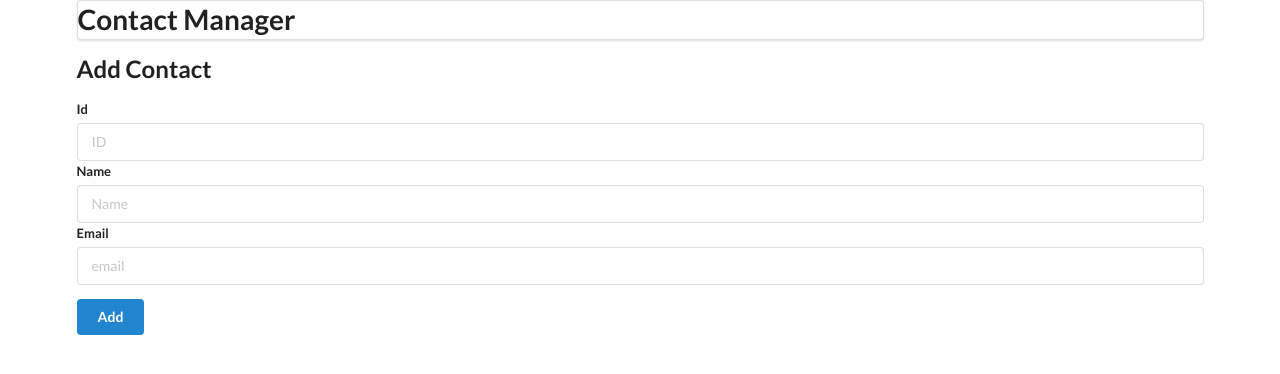
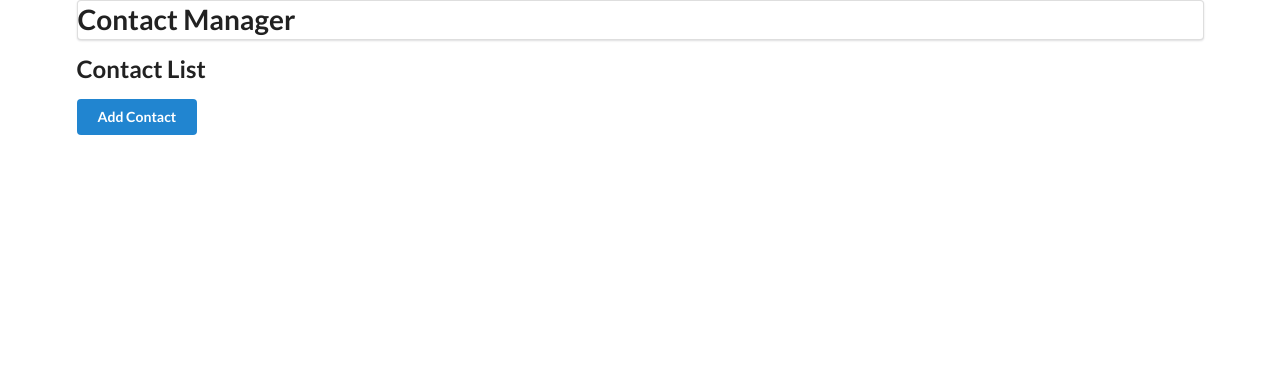
Before and after one commit to adiii310/ContactManager, a React (Create React App) app: page / in a window 1280 px wide. Shown: the top 374 px of the page. Built offline with nearby package versions, Linux system fonts and the light colour scheme.

Commit message:
added routes

```diff
--- a/package.json
+++ b/package.json
@@ -8,8 +8,11 @@
     "@testing-library/user-event": "^13.5.0",
     "react": "^18.2.0",
     "react-dom": "^18.2.0",
-    "react-scripts": "5.0.1",
+    "react-router-dom": "^6.17.0",
+    "react-scripts": "^5.0.1",
     "react-uuid": "^2.0.0",
+    "shortid": "^2.2.16",
+    "uuid": "^9.0.1",
     "web-vitals": "^2.1.4"
   },
   "scripts": {
--- a/src/Components/AddContact.js
+++ b/src/Components/AddContact.js
@@ -1,47 +1,72 @@
-import React from 'react'
+import React, { useState } from 'react';
+import { useNavigate, Link } from 'react-router-dom';
 
-// creating class component
-
-class AddContact extends React.Component {
-    state = {
-        id:"",
+function AddContact({ addContactHandler }) {
+    const nevigate = useNavigate();
+    const [state, setState] = useState({
         name: "",
         email: "",
-    }
-    add = (e) =>{
+    });
+
+    const add = (e) => {
         e.preventDefault();
-        if(this.state.name === '' || this.state.email === ''){
-            alert("All fields are mandatory!!")
+        if (state.name === '' || state.email === '') {
+            alert("All fields are mandatory!!");
             return;
         }
-    this.props.addContactHandler(this.state);
-    this.setState({id:'',name:'',email:''})
+        addContactHandler(state);
+        setState({ name: '', email: '' });
+        nevigate('/')
+    };
 
-    }
-    render() {
     return (
         <div className='ui main'>
             <h2>Add Contact</h2>
-                <form className='ui form' onSubmit={this.add}>
+
+
+            <form className='ui form' onSubmit={add}>
                 <div className='field'>
-                    <label htmlFor='id'>Id</label>
-                        <input id='id' type='text' name='id' placeholder='ID' autoComplete='id'
-                            value={this.state.id}
-                            onChange={(e) => this.setState({ id: e.target.value })} />
+                    {/* <label htmlFor='id'>Id</label>
+                    <input
+                        id='id'
+                        type='text'
+                        name='id'
+                        placeholder='ID'
+                        autoComplete='id'
+                        value={state.id}
+                        onChange={(e) => setState({ ...state, id: e.target.value })}
+                    /> */}
                     <label htmlFor='name'>Name</label>
-                        <input id='name' type='text' name='name' placeholder='Name' autoComplete='name'
-                            value={this.state.name}
-                            onChange={(e) => this.setState({ name: e.target.value })} />
+                    <input
+                        id='name'
+                        type='text'
+                        name='name'
+                        placeholder='Name'
+                        autoComplete='name'
+                        value={state.name}
+                        onChange={(e) => setState({ ...state, name: e.target.value })}
+                    />
                     <label htmlFor='email'>Email</label>
-                        <input id='email' type='email' name='email' placeholder='email' autoComplete='email'
-                            value={this.state.email}
-                            onChange={(e) => this.setState({ email: e.target.value })} />
+                    <input
+                        id='email'
+                        type='email'
+                        name='email'
+                        placeholder='email'
+                        autoComplete='email'
+                        value={state.email.toLowerCase()}
+                        onChange={(e) => setState({ ...state, email: e.target.value })}
+                    />
                 </div>
-                    <button className='ui button blue'>Add</button>
+
+                <button className='ui button blue' type='submit'>Add</button>
+                <Link to='/'>
+                    <h2>Contact List</h2>
+                </Link>
+
+
             </form>
         </div>
     );
 }
-}
 
 export default AddContact;
--- a/src/Components/App.js
+++ b/src/Components/App.js
@@ -1,7 +1,11 @@
 import React, { useState, useEffect } from 'react';
+import { BrowserRouter as Router, Routes, Route } from 'react-router-dom';
 import Header from './Header';
 import AddContact from './AddContact';
 import ContactList from './ContactList';
+import ContactDetails from './ContactDetails';
+import shortid from 'shortid';
+// import { v4 as uuidv4 } from 'uuid';
 
 function App() {
   const LOCAL_STORAGE_KEY = 'contacts';
@@ -14,20 +18,38 @@ function App() {
 
 
   const addContactHandler = (contact) => {
-    setContacts([...contacts, contact ]);
+    // const newId = uuidv4(); ---> uuid
+    const shortId = shortid.generate();  // ---> shortId
+    setContacts([...contacts, { id: shortId, ...contact }]);
   };
 
-const deleteContactHandler =(id)=>{
-  const newContact = contacts.filter((contact)=> contact.id !== id);
-  setContacts(newContact)
-}
+  const deleteContactHandler = (id) => {
+    const newContact = contacts.filter((contact) => contact.id !== id);
+    setContacts(newContact)
+  }
+
   return (
     <div className='ui container' >
-      <Header />
-      <AddContact addContactHandler={addContactHandler} />
-      <ContactList contacts={contacts} getContactId ={deleteContactHandler} />
+      <Router>
+
+        <Header />
+        <Routes>
+          <Route path='/' element={<ContactList contacts={contacts} getContactId={deleteContactHandler} />} />
+          <Route path='/add' element={<AddContact addContactHandler={addContactHandler} />} />
+          <Route path='/contacts/:id' element={<ContactDetails/>} />
+        </Routes>
+      </Router>
+
     </div>
   );
 }
 
 export default App;
+
+// diffrebt ways to pass componet with props in Route componetn.
+
+{/* <Route excat path='/' render={(props)=> (<ContactList {...props} contacts={contacts} getContactId ={deleteContactHandler}  />)} /> */ }
+{/* <Route excat path='/add' render={(props)=> (<AddContact {...props}  addContactHandler={addContactHandler}  />)} /> */ }
+
+{/* <Route  path='/' Component={() => <ContactList contacts={contacts} getContactId = {deleteContactHandler} />} /> */ }
+{/* <Route path='/add' Component={()=><AddContact addContactHandler={addContactHandler} />} /> */ }
--- a/src/Components/ContactCard.js
+++ b/src/Components/ContactCard.js
@@ -1,19 +1,25 @@
 import React from 'react'
+import { Link ,useNavigate} from 'react-router-dom';
 
 const ContactCard = (props) => {
-    const user= "https://i.pinimg.com/736x/ff/a0/9a/ffa09aec412db3f54deadf1b3781de2a.jpg"
-    const {id, name, email} = props.contact;
+    const user = "https://i.pinimg.com/736x/ff/a0/9a/ffa09aec412db3f54deadf1b3781de2a.jpg"
+    const { id, name, email } = props.contact;
+    const nevigate= useNavigate();
+    const handleClick = () =>{
+        nevigate(`/contacts/${id}`, {state:{name,email,user}})
+    }
     return (
         <div className="item" >
-        {id}
-        <img className='ui avatar image' src={user} alt="user" />
-            <div className='content'>
-                <div className='header'>{name}</div>
-                <div>{email}</div>
+
+            <img className='ui avatar image' src={user} alt="user" onClick={handleClick} />
+            <div className='content' onClick={handleClick}>
+                    <div className='header'>
+                        {name}</div>
+                    <div>{email}</div>
 
             </div>
             <i style={{ float: 'right', color: 'red' }} className='trash alternate outline icon'
-            onClick={()=>props.clickHandler(id)}></i>
+                onClick={() => props.clickHandler(id)}></i>
         </div>
     )
 }
--- /dev/null
+++ b/src/Components/ContactDetails.js
@@ -0,0 +1,35 @@
+import React, { useState } from 'react';
+import { useParams, useLocation, Link } from 'react-router-dom';
+
+const ContactDetails = () => {
+    const [edit, setEdit] = useState(false);
+    const { id } = useParams();
+    const location = useLocation();
+    const state = location.state;
+
+    const user = "https://www.w3schools.com/w3images/avatar2.png";
+    const { name, email } = state;
+
+    return (
+        <div className='main'>
+            <div className='ui card centered'>
+                <div className='image'>
+                    <img src={user} alt='user' />
+                </div>
+                <div className='content'>
+                    <div className='header'>{name}</div>
+                    <div className='description'>{email}</div>
+                    <Link to='/'>
+                        <button className='ui button blue' >back</button>
+                    </Link>
+                    <button className='ui button blue' onClick={() => setEdit(!edit)}>
+                        {edit ? "Save" : "Edit"}
+                    </button>
+
+                </div>
+            </div>
+        </div>
+    );
+};
+
+export default ContactDetails;
--- a/src/Components/ContactList.js
+++ b/src/Components/ContactList.js
@@ -1,15 +1,24 @@
 import React from 'react'
+import { Link } from 'react-router-dom';
 import ContactCard from './ContactCard';
 
 const ContactList = (props) => {
-  const deleteHandeler =(id)=>{
+  const deleteHandeler = (id) => {
     props.getContactId(id);
   }
-    const rendercontactlist = props.contacts.map(contact =>{
-        return <ContactCard contact={contact} key={contact.id} clickHandler={deleteHandeler} />;
-    })
+  const rendercontactlist = props.contacts.map(contact => {
+    return <ContactCard contact={contact} key={contact.id} clickHandler={deleteHandeler} />;
+  })
   return (
-   <div className='ui celled list'>{rendercontactlist}</div>
+    <div className='main'>
+      <h2>Contact List</h2>
+      <Link to="/add">
+
+      <button  className='ui button blue right'>Add Contact</button>
+      </Link>
+      <div className='ui celled list'>
+        {rendercontactlist}</div>
+    </div>
   )
 }
 
```
Also changed, not shown: 1 other file (tests, documents, lock files or other folders). Lines whose indentation alone changed are shown as unchanged.
